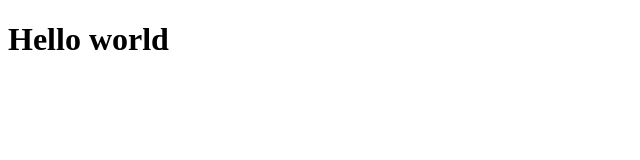
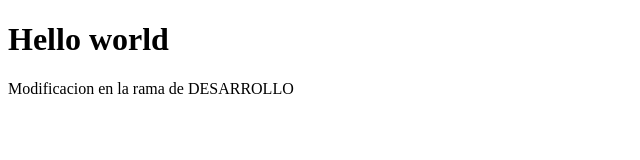
Before and after one commit to RamaHualpusher/PortafolioFrontEnd, a plain HTML site: page index.html in a window 1280 px wide. Shown: the whole page, without its empty margins (0-640 px from the left). Drawn offline with Linux system fonts and the light colour scheme.

Commit message:
Update index.html

```diff
--- a/index.html
+++ b/index.html
@@ -8,5 +8,6 @@
 </head>
 <body>
     <h1>Hello world</h1>
+    <p>Modificacion en la rama de DESARROLLO</p>
 </body>
 </html>
```
